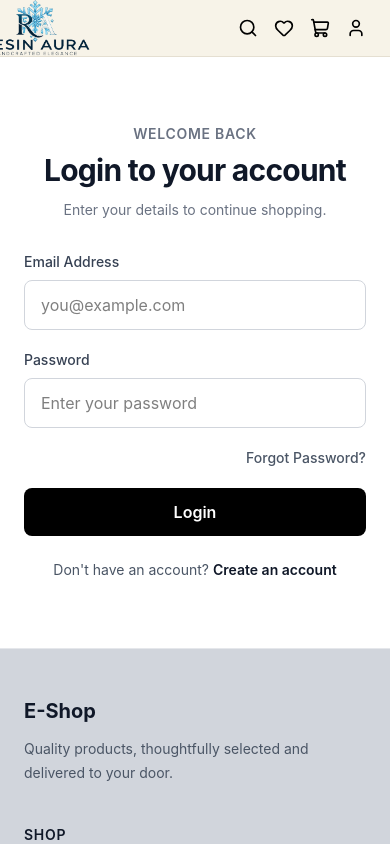
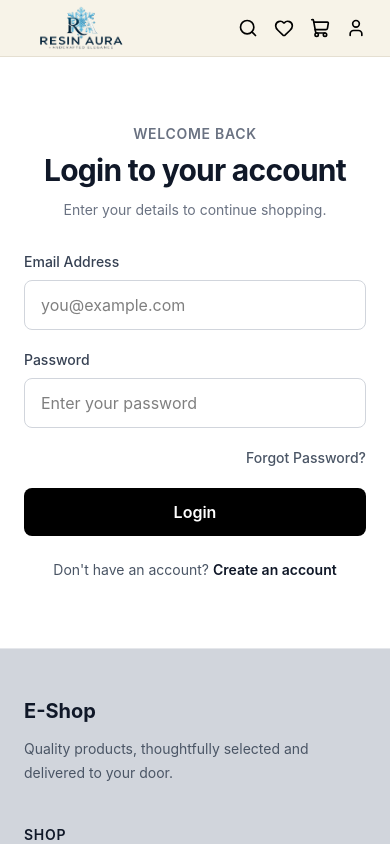
Before and after one commit to Aditya107827/ecommerce-mern, a React (Vite) app in the folder client/: page /login in a window 390 px wide. Shown: the top 844 px of the page. Built offline with nearby package versions, Linux system fonts and the light colour scheme; no server answers.

Commit message:
fix logo

```diff
--- a/client/src/components/navbar/Navbar.jsx
+++ b/client/src/components/navbar/Navbar.jsx
@@ -38,12 +38,12 @@ function Navbar() {
                 {/* Logo */}
                 <Link
                     to="/"
-                    className="-ml-16 flex items-center lg:-ml-38"
+                    className="ml-0 flex items-center lg:-ml-38"
                 >
                     <img
                         src="/images/logo3.png"
                         alt="Resin Aura"
-                        className="h-auto w-[150px] object-contain"
+                        className="h-[44px] w-auto object-contain sm:h-[46px] lg:h-[48px]"
                     />
                 </Link>
 
```
